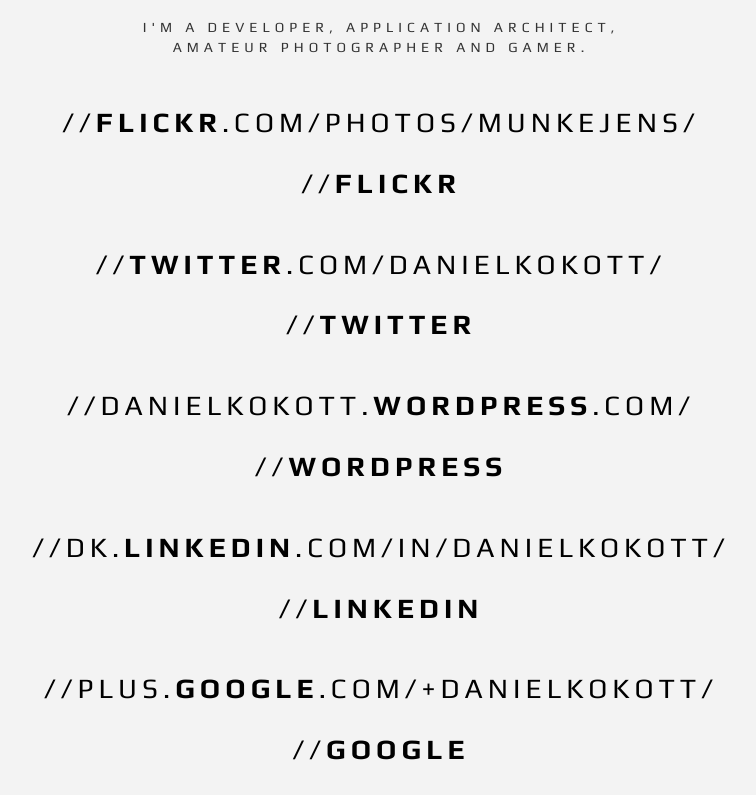
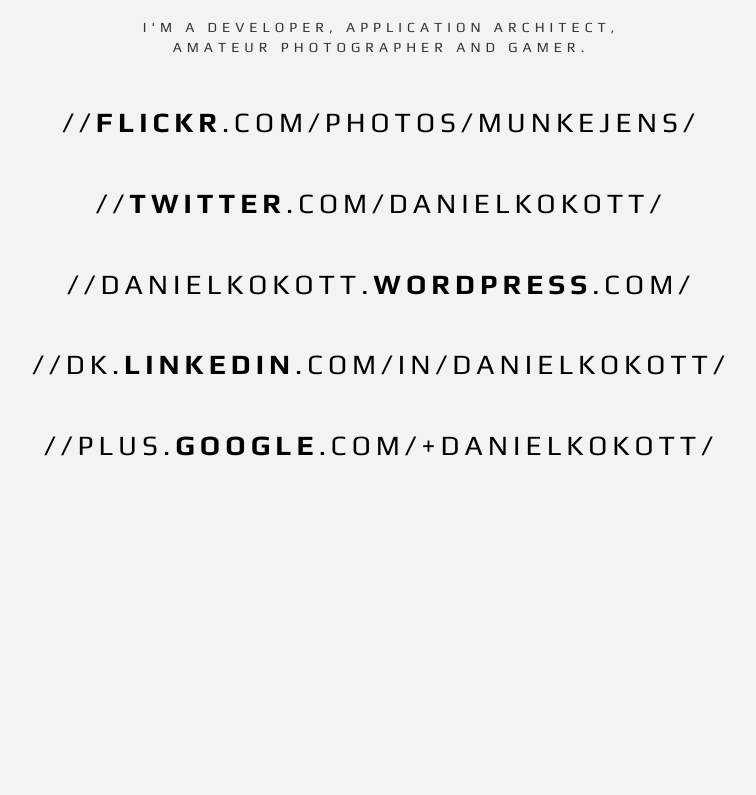
Before and after one commit to danielkokott/danielkokott.github.io, a website: page index.html in a window 1280 px wide. Shown: the part 137-932 px from the top of the page, without its empty margins (259-1015 px from the left). After the commit the page ends 800 px from the top, so only its background shows below. Drawn offline with nearby package versions, Linux system fonts and the light colour scheme.

Commit message:
missing hidden-xx

```diff
--- a/index.html
+++ b/index.html
@@ -27,7 +27,7 @@
         <div class="col-sm-12 hidden-xs text-center">
           <h2><a href="https://www.flickr.com/photos/munkejens/">//<strong>flickr</strong>.com/photos/munkejens/</a></h2>
         </div>
-       <div class="col-xs-12 hidden-sm text-center">
+       <div class="col-xs-12 hidden-sm hidden-md hidden-lg text-center">
           <h2><a href="https://www.flickr.com/photos/munkejens/">//<strong>flickr</strong></a></h2>
         </div>
       </div>
@@ -35,7 +35,7 @@
         <div class="col-sm-12 hidden-xs text-center">
           <h2><a href="https://twitter.com/danielkokott/">//<strong>twitter</strong>.com/danielkokott/</a></h2>
         </div>
-        <div class="col-xs-12 hidden-sm text-center">
+        <div class="col-xs-12 hidden-sm hidden-md hidden-lg text-center">
           <h2><a href="https://twitter.com/danielkokott/">//<strong>twitter</strong></a></h2>
         </div>
       </div>
@@ -43,7 +43,7 @@
         <div class="col-sm-12 hidden-xs text-center">
           <h2><a href="http://danielkokott.wordpress.com">//danielkokott.<strong>wordpress</strong>.com/</a></h2>
         </div>
-        <div class="col-xs-12 hidden-sm text-center">
+        <div class="col-xs-12 hidden-sm hidden-md hidden-lg text-center">
           <h2><a href="http://danielkokott.wordpress.com">//<strong>wordpress</strong></h2>
         </div>
       </div>
@@ -51,7 +51,7 @@
         <div class="col-sm-12 hidden-xs text-center">
           <h2><a href="http://dk.linkedin.com/in/danielkokott/">//dk.<strong>linkedin</strong>.com/in/danielkokott/</a></h2>
         </div>
-        <div class="col-xs-12 hidden-sm text-center">
+        <div class="col-xs-12 hidden-sm hidden-md hidden-lg text-center">
           <h2><a href="http://dk.linkedin.com/in/danielkokott/">//<strong>linkedin</strong></a></h2>
         </div>
       </div>
@@ -59,7 +59,7 @@
         <div class="col-sm-12 hidden-xs text-center">
           <h2><a href="https://plus.google.com/+DanielKokott/">//plus.<strong>google</strong>.com/+DanielKokott/</a></h2>
         </div>
-        <div class="col-xs-12 hidden-sm text-center">
+        <div class="col-xs-12 hidden-sm hidden-md hidden-lg text-center">
           <h2><a href="https://plus.google.com/+DanielKokott/">//<strong>google</strong></a></h2>
         </div>
       </div>
```
